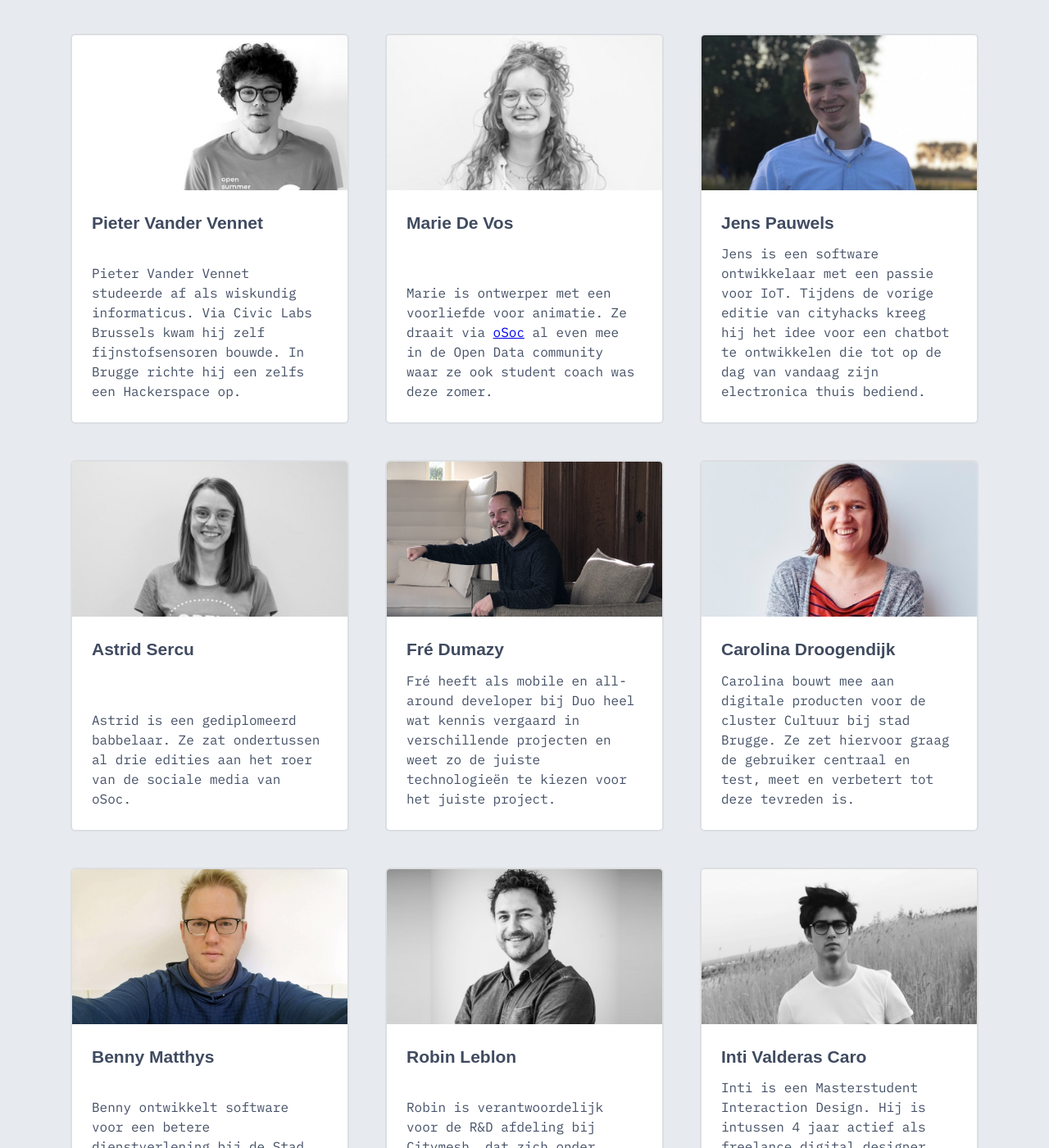
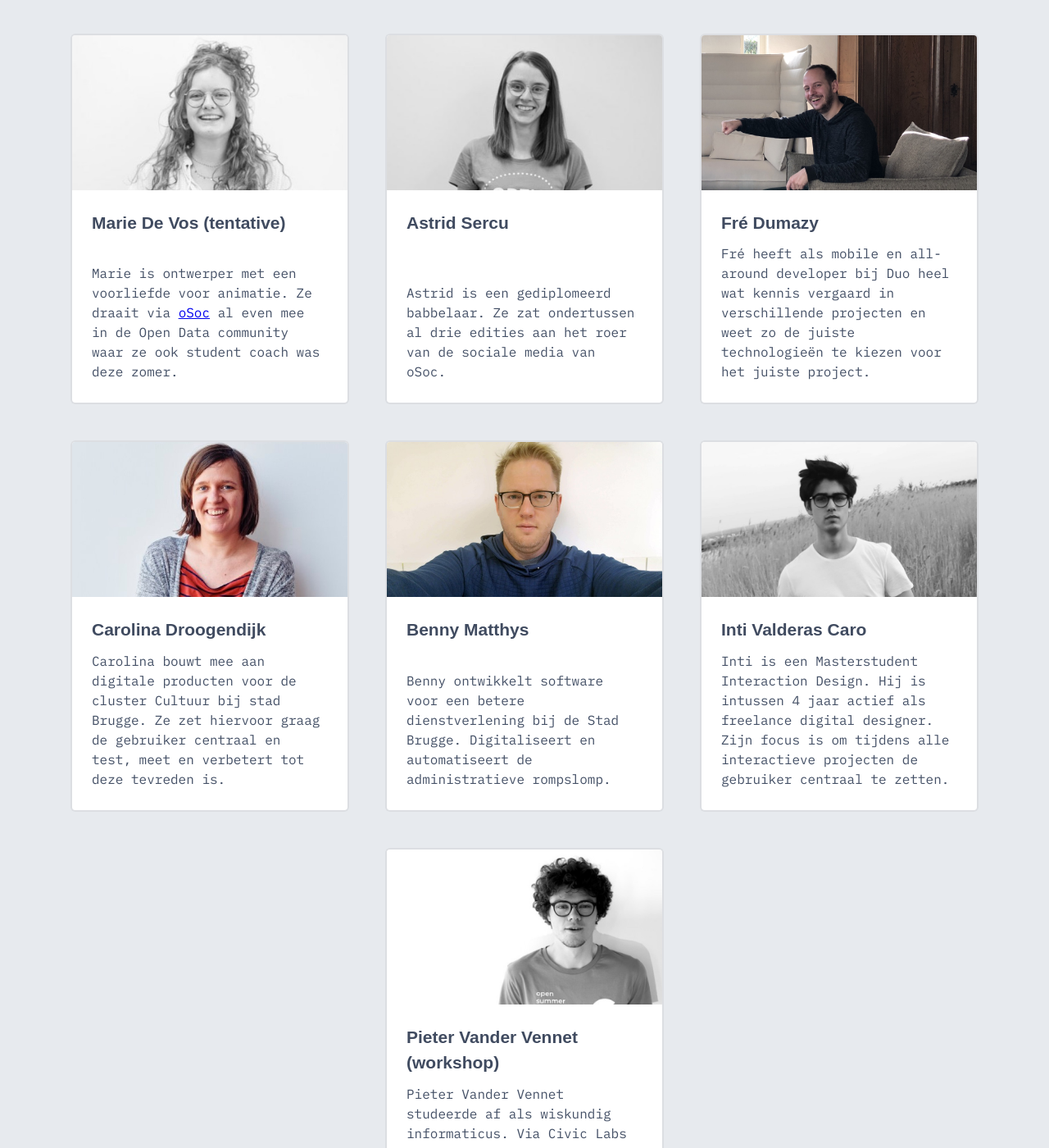
Before and after one commit to nerdlab-be/cityhacks-2020, a Jekyll site: the page built from _pages/index.markdown, in a window 1280 px wide and 1400 px high, scrolled down 2933 px. Shown: the whole window at 82% size. Built offline with Jekyll 4.4.1, drawn with Linux system fonts in a browser that asks for light colours; some web fonts are replaced; some of the changed text lies outside the part shown.

Commit message:
coaches 2020

```diff
--- a/_data/coaches.yml
+++ b/_data/coaches.yml
@@ -1,17 +1,8 @@
-- title: Pieter Vander Vennet
-  body: Pieter Vander Vennet studeerde af als wiskundig informaticus. Via Civic Labs Brussels kwam hij zelf fijnstofsensoren bouwde. In Brugge richte hij een zelfs een Hackerspace op.
-  image: jpg/pieter.jpg
-  link: "https://github.com/pietervdvn"
 
-- title: Marie De Vos
+- title: Marie De Vos (tentative)
   body: Marie is ontwerper met een voorliefde voor animatie. Ze draait via <a href='https://osoc.be/2019'>oSoc</a> al even mee in de Open Data community waar ze ook student coach was deze zomer.
   image: jpg/marie.jpg
   link: "hhttps://www.behance.net/mariedevos"
-
-- title: Jens Pauwels
-  body: Jens is een software ontwikkelaar met een passie voor IoT. Tijdens de vorige editie van cityhacks kreeg hij het idee voor een chatbot te ontwikkelen die tot op de dag van vandaag zijn electronica thuis bediend.
-  image: jpg/jens.jpg
-  link: "https://github.com/jensPauwels"
 
 - title: Astrid Sercu
   body: Astrid is een gediplomeerd babbelaar. Ze zat ondertussen al drie edities aan het roer van de sociale media van oSoc.
@@ -33,12 +24,12 @@
   image: jpg/benny.jpg
   link: "http://www.brugge.be/"
 
-- title: Robin Leblon
-  body: Robin is verantwoordelijk voor de R&D afdeling bij Citymesh, dat zich onder andere specialiseert in IoT toepassingen voor smart cities.
-  image: jpg/robin.jpg
-  link: "https://www.citymesh.com/"
-
 - title: Inti Valderas Caro
   body: Inti is een Masterstudent Interaction Design. Hij is intussen 4 jaar actief als freelance digital designer. Zijn focus is om tijdens alle interactieve projecten de gebruiker centraal te zetten.
   image: jpg/inti.jpg
   link: "https://valderas.be/"
+
+- title: Pieter Vander Vennet (workshop)
+  body: Pieter Vander Vennet studeerde af als wiskundig informaticus. Via Civic Labs Brussels kwam hij zelf fijnstofsensoren bouwde. In Brugge richte hij een zelfs een Hackerspace op.
+  image: jpg/pieter.jpg
+  link: "https://github.com/pietervdvn"
```
